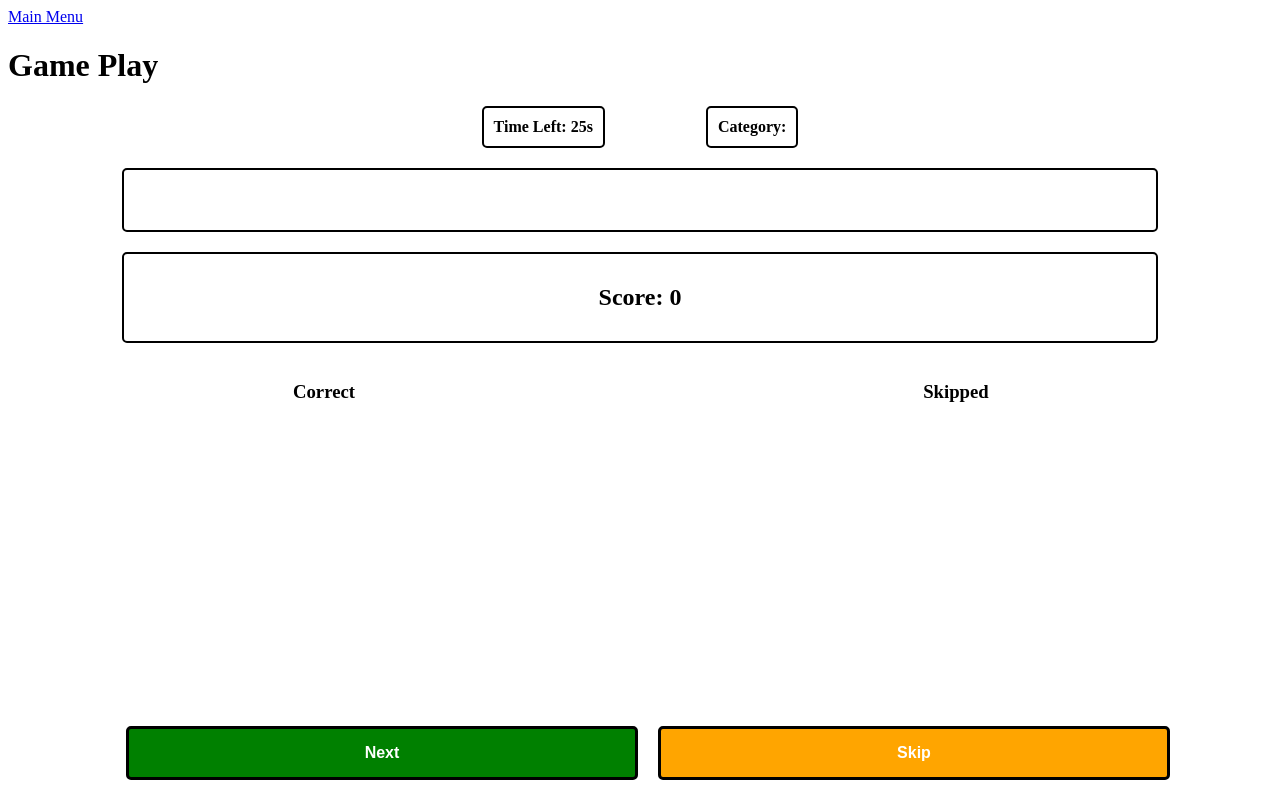
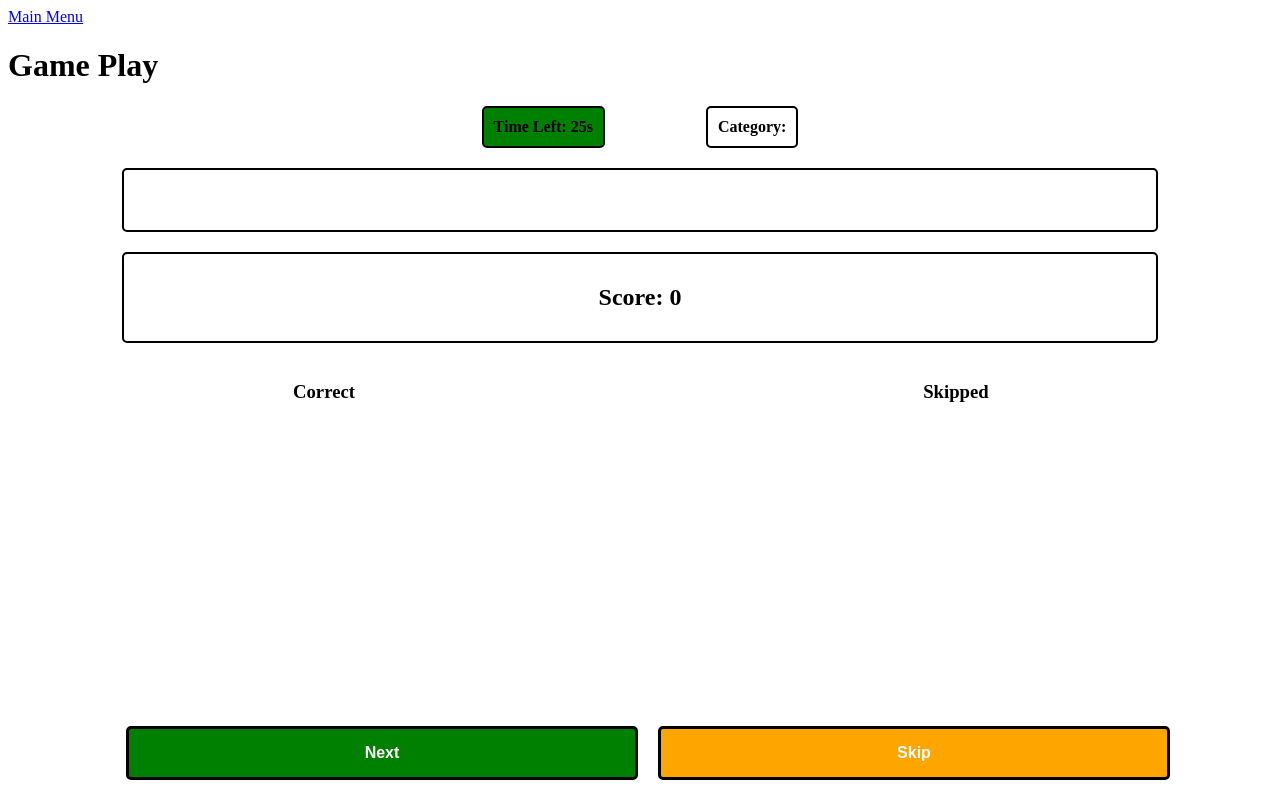
Before and after one commit to jdcb4/next-word, a Next.js app: page /game-play in a window 1280 px wide. Built offline with nearby package versions, Linux system fonts and the light colour scheme.

Commit message:
Add dynamic background color to timer display based on remaining time

```diff
--- a/app/game-play/page.tsx
+++ b/app/game-play/page.tsx
@@ -62,11 +62,26 @@ function GamePlayComponent() {
     setCurrentWord(getRandomWord(currentCategory));
   };
 
+  const getTimerBackgroundColor = () => {
+    if (timeLeft > 20) {
+      return "green";
+    } else if (timeLeft > 5) {
+      return "orange";
+    } else {
+      return "red";
+    }
+  };
+
   return (
     <div>
       <h1>Game Play</h1>
       <div className={styles.infoBox}>
-        <span className={styles.boldBox}>Time Left: {timeLeft}s</span>
+        <span
+          className={styles.boldBox}
+          style={{ backgroundColor: getTimerBackgroundColor() }}
+        >
+          Time Left: {timeLeft}s
+        </span>
         <span className={styles.boldBox}>Category: {currentCategory}</span>
       </div>
       <div className={styles.wordBox}>
```
